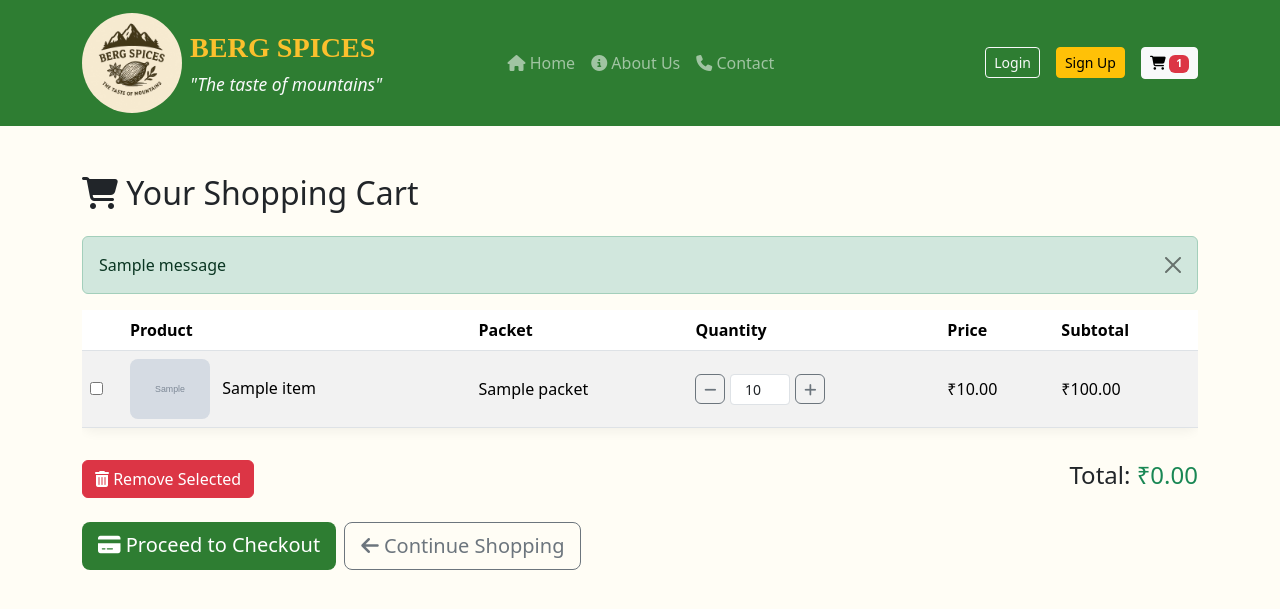
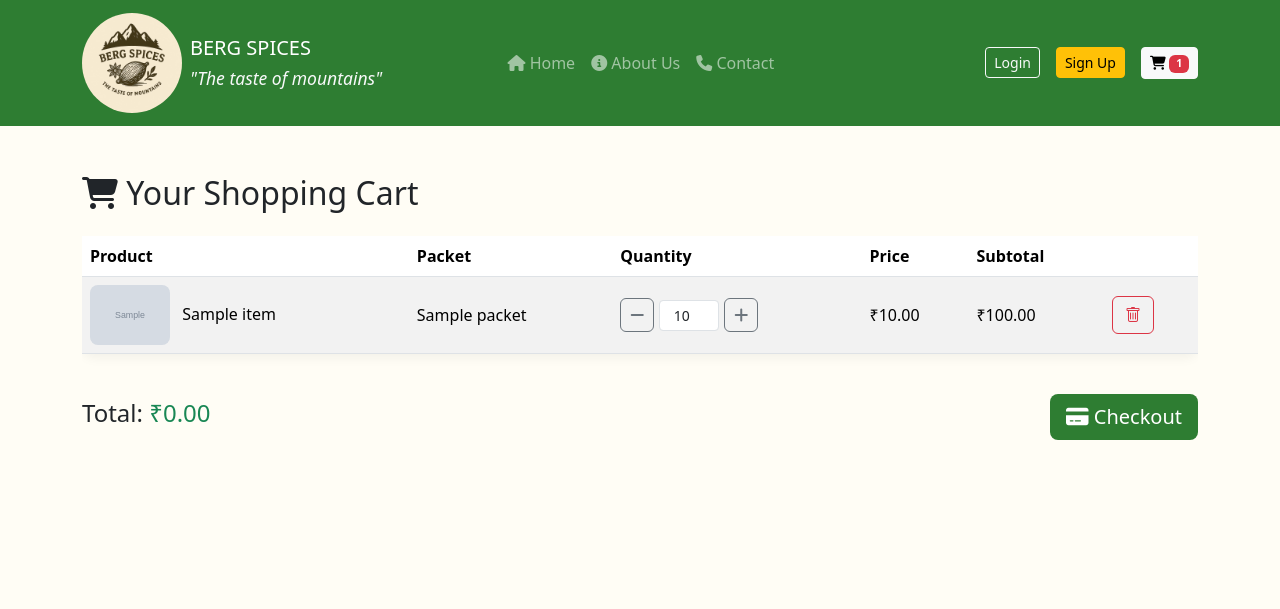
Before and after one commit to bergadminspices/berg-spices, a Flask app: template templates/cart.html in a window 1280 px wide. Shown: the top 609 px of the page. Run offline with Flask 3, Linux system fonts and the light colour scheme; the template is opened without the code that fills it: most values are stand-ins (such as "Sample title", 1, 10 or a date in 2020); grey boxes marked "Sample" are stand-in pictures; one stand-in notice (Sample message) is shown; parts of the project's set-up code (start-up, migrations or seed data) failed here and were passed over; some libraries are stand-ins or nearby versions.

Commit message:
Update cart.html

```diff
--- a/templates/cart.html
+++ b/templates/cart.html
@@ -4,210 +4,208 @@
   <meta charset="UTF-8">
   <title>Your Cart - BERG SPICES</title>
   <meta name="viewport" content="width=device-width, initial-scale=1">
+
   <link href="https://cdn.jsdelivr.net/npm/bootstrap@5.3.2/dist/css/bootstrap.min.css" rel="stylesheet">
   <link href="https://cdnjs.cloudflare.com/ajax/libs/font-awesome/6.5.0/css/all.min.css" rel="stylesheet">
+  <link href="https://cdn.jsdelivr.net/npm/bootstrap-icons@1.11.3/font/bootstrap-icons.css" rel="stylesheet">
+
   <style>
     body { background: #fffdf5; }
     .navbar { background: #2e7d32; }
-    .navbar-brand img { height: 100px; border-radius: 40px; }
-    .brand-text { font-family: 'Playfair Display', serif; font-weight: 700; font-size: 1.76rem; color: #fbc02d; }
-    .navbar-quote { font-size: 0.9rem; font-style: italic; color: #fbc02d; }
     .btn-success { background-color: #2e7d32 !important; border: none; }
     .btn-success:hover { background-color: #256428 !important; }
 
     .cart-table { background: #fff; border-radius: 12px; box-shadow: 0 4px 12px rgba(0,0,0,0.05); }
     .cart-table thead { background: #f8f9fa; }
-    .cart-table tbody tr:hover { background: #fef7e0; transition: background 0.3s ease-in-out; }
+    .cart-table tbody tr:hover { background: #fef7e0; transition: 0.3s; }
     .cart-img { height: 60px; border-radius: 8px; }
 
     .quantity-controls { display: flex; align-items: center; gap: 5px; }
-    .quantity-controls button { width: 30px; height: 30px; border-radius: 6px; padding: 0; }
+    .quantity-controls button { width: 34px; height: 34px; border-radius: 6px; padding: 0; }
     .quantity-controls input { width: 60px; text-align: center; }
   </style>
 </head>
+
 <body>
+
 {% include 'navbar.html' %}
 
 <div class="container py-5">
+
 <h2 class="mb-4"><i class="fas fa-shopping-cart"></i> Your Shopping Cart</h2>
 
-    <!-- Alerts -->
-    <div id="flash-messages">
-      {% with messages = get_flashed_messages(with_categories=true) %}
-        {% if messages %}
-          {% for category, message in messages %}
-            <div class="alert alert-{{ category }} alert-dismissible fade show" role="alert">
-              {{ message }}
-              <button type="button" class="btn-close" data-bs-dismiss="alert"></button>
-            </div>
-          {% endfor %}
-        {% endif %}
-      {% endwith %}
-    </div>
+{% if cart|length == 0 %}
 
-    {% if cart|length == 0 %}
 <div class="alert alert-warning">Your cart is empty.</div>
 <a href="{{ url_for('home') }}" class="btn btn-success btn-lg mt-3">
   <i class="fas fa-arrow-left"></i> Continue Shopping
 </a>
+
 {% else %}
-      <form action="{{ url_for('bulk_remove') }}" method="POST">
-		<input type="hidden" name="csrf_token" value="{{ csrf_token() }}">
+
 <div class="table-responsive">
 <table class="table table-striped align-middle cart-table">
 <thead>
 <tr>
-                <th style="width:40px;"></th>
   <th>Product</th>
   <th>Packet</th>
   <th>Quantity</th>
   <th>Price</th>
   <th>Subtotal</th>
+  <th></th>
 </tr>
 </thead>
+
 <tbody>
 {% for item in cart %}
 <tr data-id="{{ item.id }}" data-packet="{{ item.packet }}">
   <td>
-                  <input type="checkbox" name="selected_items" value="{{ item.id }}||{{ item.packet }}">
-                </td>
-                <td>
     {% if item.image.startswith('http') %}
-					<img src="{{ item.image }}" alt="{{ item.name }}" class="cart-img">
+      <img src="{{ item.image }}" class="cart-img">
     {% else %}
-					<img src="{{ url_for('static', filename=item.image) }}" alt="{{ item.name }}" class="cart-img">
+      <img src="{{ url_for('static', filename=item.image) }}" class="cart-img">
     {% endif %}
-
-
     <span class="ms-2">{{ item.name }}</span>
   </td>
+
   <td>{{ item.packet }}</td>
+
   <td>
-                  <div class="d-flex quantity-controls">
-                    <button type="button" class="btn btn-outline-secondary btn-sm decrease"><i class="fas fa-minus"></i></button>
-                    <input type="number" class="form-control form-control-sm quantity-input" value="{{ item.quantity }}" min="1">
-                    <button type="button" class="btn btn-outline-secondary btn-sm increase"><i class="fas fa-plus"></i></button>
+    <div class="quantity-controls">
+      <button class="btn btn-outline-secondary decrease">
+        <span class="btn-text"><i class="fas fa-minus"></i></span>
+        <span class="spinner-border spinner-border-sm d-none"></span>
+      </button>
+
+      <input type="number"
+             class="form-control form-control-sm quantity-input"
+             value="{{ item.quantity }}"
+             min="1">
+
+      <button class="btn btn-outline-secondary increase">
+        <span class="btn-text"><i class="fas fa-plus"></i></span>
+        <span class="spinner-border spinner-border-sm d-none"></span>
+      </button>
     </div>
   </td>
+
   <td>₹{{ "%.2f"|format(item.price) }}</td>
   <td class="subtotal">₹{{ "%.2f"|format(item.price * item.quantity) }}</td>
+
+  <td>
+    <button class="btn btn-outline-danger remove-item">
+      <i class="bi bi-trash"></i>
+      <span class="spinner-border spinner-border-sm d-none"></span>
+    </button>
+  </td>
 </tr>
 {% endfor %}
 </tbody>
 </table>
 </div>
 
-        <div class="d-flex justify-content-between align-items-center mt-3">
-          <button type="submit" class="btn btn-danger">
-            <i class="fas fa-trash-alt"></i> Remove Selected
-          </button>
-          <h4 class="text-end">Total: <span id="cart-total" class="text-success">₹{{ "%.2f"|format(total) }}</span></h4>
-        </div>
-      </form>
+<div class="d-flex justify-content-between align-items-center mt-4">
+  <h4>Total: <span id="cart-total" class="text-success">₹{{ "%.2f"|format(total) }}</span></h4>
 
-      <div class="mt-4 d-flex gap-2">
   <a href="{{ url_for('checkout') }}" class="btn btn-success btn-lg">
-          <i class="fas fa-credit-card"></i> Proceed to Checkout
-        </a>
-        <a href="{{ url_for('home') }}" class="btn btn-outline-secondary btn-lg">
-          <i class="fas fa-arrow-left"></i> Continue Shopping
+    <i class="fas fa-credit-card"></i> Checkout
   </a>
 </div>
+
 {% endif %}
 </div>
-  <script> const csrfToken = "{{ csrf_token() }}"; </script>
-  <script src="https://cdn.jsdelivr.net/npm/bootstrap@5.3.2/dist/js/bootstrap.bundle.min.js"></script>
+
 <script src="https://code.jquery.com/jquery-3.6.0.min.js"></script>
+
 <script>
-function animateValue(element, start, end, duration = 200) {
+function animateValue(element, start, end) {
+    let duration = 200;
     let startTimestamp = null;
-    const step = (timestamp) => {
-        if (!startTimestamp) startTimestamp = timestamp;
-        const progress = Math.min((timestamp - startTimestamp) / duration, 1);
-        element.text('₹' + (start + progress * (end - start)).toFixed(2));
-        if (progress < 1) {
-            window.requestAnimationFrame(step);
+    function step(timestamp){
+        if(!startTimestamp) startTimestamp = timestamp;
+        let progress = Math.min((timestamp - startTimestamp) / duration, 1);
+        element.text('₹' + (start + progress*(end-start)).toFixed(2));
+        if(progress < 1) window.requestAnimationFrame(step);
     }
-    };
     window.requestAnimationFrame(step);
 }
 
-function updateCartRow(row, quantity, subtotal, total) {
-
-    let oldSubtotal = parseFloat(row.find('.subtotal').text().replace('₹',''));
-    let oldTotal = parseFloat($('#cart-total').text().replace('₹',''));
-
-    row.find('.quantity-input').val(quantity);
-
-    animateValue(row.find('.subtotal'), oldSubtotal, subtotal);
-    animateValue($('#cart-total'), oldTotal, total);
-
-    // Disable minus if qty = 1
-    if(quantity <= 1){
-        row.find('.decrease').prop('disabled', true);
+function setLoading(btn, state){
+    if(state){
+        btn.prop("disabled", true);
+        btn.find(".btn-text, i").addClass("d-none");
+        btn.find(".spinner-border").removeClass("d-none");
     } else {
-        row.find('.decrease').prop('disabled', false);
+        btn.prop("disabled", false);
+        btn.find(".btn-text, i").removeClass("d-none");
+        btn.find(".spinner-border").addClass("d-none");
+    }
 }
 
-    // Auto remove if qty = 0
+function updateRow(row, quantity, subtotal, total){
+    let oldSubtotal = parseFloat(row.find(".subtotal").text().replace("₹",""));
+    let oldTotal = parseFloat($("#cart-total").text().replace("₹",""));
+
+    row.find(".quantity-input").val(quantity);
+    animateValue(row.find(".subtotal"), oldSubtotal, subtotal);
+    animateValue($("#cart-total"), oldTotal, total);
+
+    if(quantity <= 1){
+        row.find(".decrease").prop("disabled", true);
+    } else {
+        row.find(".decrease").prop("disabled", false);
+    }
+
     if(quantity <= 0){
         row.fadeOut(300, function(){
             $(this).remove();
-            if($('tbody tr').length === 0){
+            if($("tbody tr").length === 0){
                 location.reload();
             }
         });
     }
 }
 
-$(document).ready(function(){
+$(document).on("click", ".increase, .decrease", function(){
+    let row = $(this).closest("tr");
+    let product_id = row.data("id");
+    let packet = row.data("packet");
+    let action = $(this).hasClass("increase") ? "increase" : "decrease";
+    let btn = $(this);
 
-    // Disable minus initially if qty = 1
-    $('.quantity-input').each(function(){
-        let row = $(this).closest('tr');
-        if(parseInt($(this).val()) <= 1){
-            row.find('.decrease').prop('disabled', true);
-        }
-    });
-
-    $('.increase, .decrease').click(function(){
-        let row = $(this).closest('tr');
-        let product_id = row.data('id');
-        let packet = row.data('packet');
-        let action = $(this).hasClass('increase') ? 'increase' : 'decrease';
+    setLoading(btn, true);
 
     $.post(`/update_quantity_ajax/${product_id}`, {
         action: action,
         packet: packet
     }, function(response){
         if(response.success){
-                updateCartRow(row, response.quantity, response.subtotal, response.total);
+            updateRow(row, response.quantity, response.subtotal, response.total);
+        }
+    }).always(function(){
+        setLoading(btn, false);
+    });
+});
+
+$(document).on("click", ".remove-item", function(){
+    let row = $(this).closest("tr");
+    let product_id = row.data("id");
+    let packet = row.data("packet");
+    let btn = $(this);
+
+    setLoading(btn, true);
+
+    $.post(`/update_quantity_ajax/${product_id}`, {
+        action: "set",
+        quantity: 0,
+        packet: packet
+    }, function(response){
+        if(response.success){
+            updateRow(row, 0, 0, response.total);
         }
     });
 });
-
-    $('.quantity-input').change(function(){
-        let row = $(this).closest('tr');
-        let product_id = row.data('id');
-        let packet = row.data('packet');
-        let qty = parseInt($(this).val());
-
-        if(qty < 1) qty = 0;
-
-        $.post(`/update_quantity_ajax/${product_id}`, {
-            action: 'set',
-            quantity: qty,
-            packet: packet
-        }, function(response){
-            if(response.success){
-                updateCartRow(row, response.quantity, response.subtotal, response.total);
-            }
-        });
-    });
-
-});
 </script>
-
 
 </body>
 </html>
```
Lines whose indentation alone changed are shown as unchanged.
